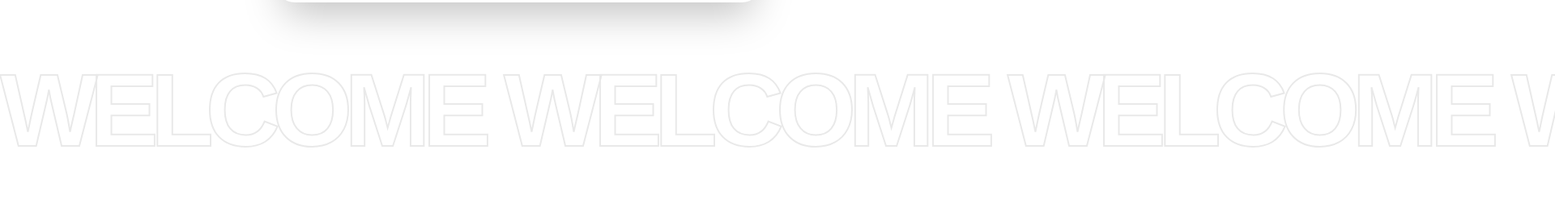
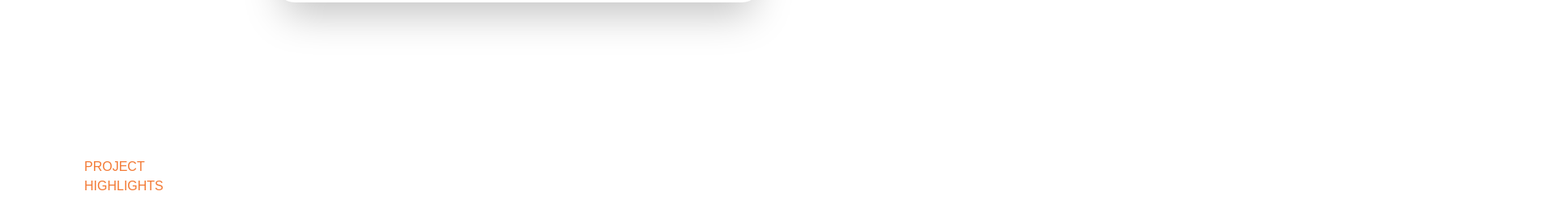
Before and after one commit to Luchhass/Portfolio-app, a Next.js app: page / in a window 1280 px wide. Shown: the part 733-991 px from the top of the page at 81% size, 1920 px wide, since content can reach past the window. Built offline with nearby package versions, Linux system fonts and the light colour scheme; grey boxes are pictures that could not be loaded.

Commit message:
Quick test for live view rendering

```diff
--- a/src/app/about/page.jsx
+++ b/src/app/about/page.jsx
@@ -98,7 +98,7 @@ export default function AboutPage() {
 
       {/* Band Section */}
       <section>
-        <ScrollTextBand text="FURKAN" repeat={7} />
+        {/* <ScrollTextBand text="FURKAN" repeat={7} /> */}
       </section>
 
       {/* About Me Section */}
--- a/src/app/page.jsx
+++ b/src/app/page.jsx
@@ -46,7 +46,7 @@ export default function Home() {
 
       {/* Welcome Band Section */}
       <section>
-        <ScrollTextBand text="WELCOME" repeat={7} />
+        {/* <ScrollTextBand text="WELCOME" repeat={7} /> */}
       </section>
 
       {/* Projects Highlights Section */}
```
